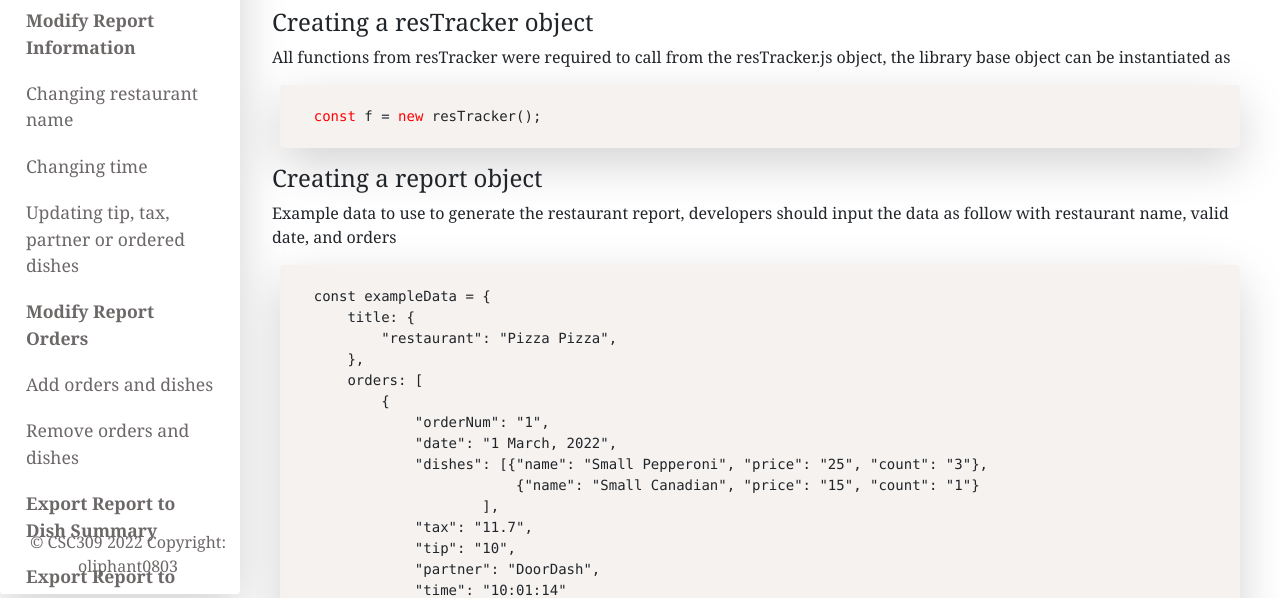
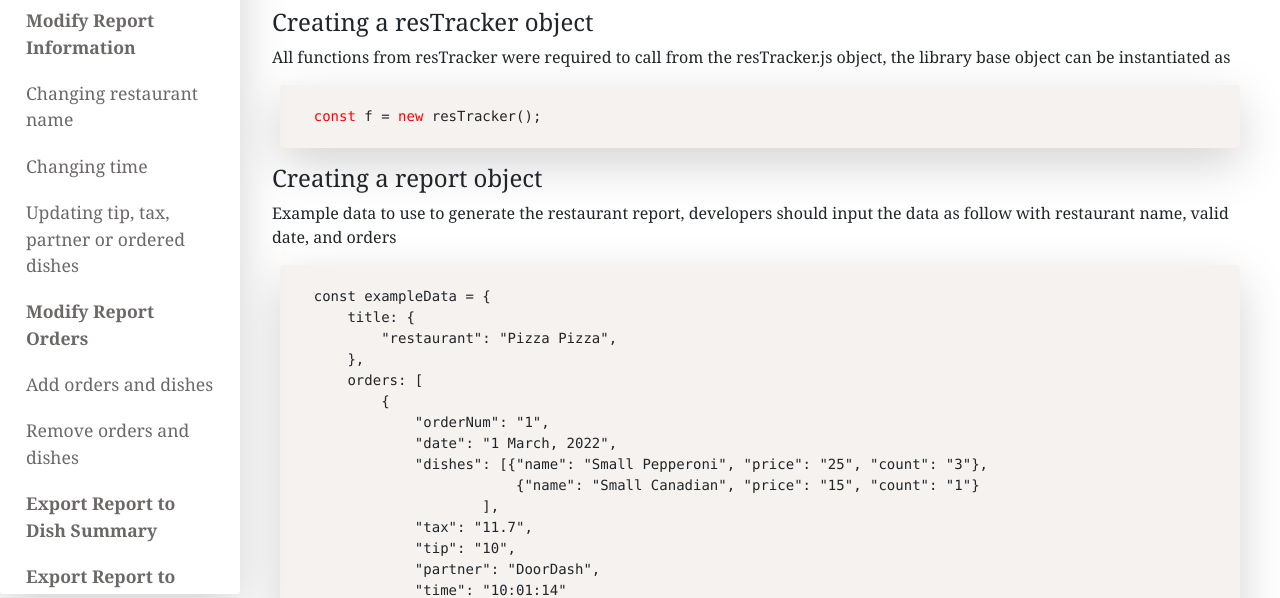
Before and after one commit to oliphant0803/res_tracker.js, a website: page pub/examples.html in a window 1280 px wide. Shown: the part 206-804 px from the top of the page. Drawn offline with nearby package versions, Linux system fonts and the light colour scheme.

```diff
--- a/pub/examples.html
+++ b/pub/examples.html
@@ -108,12 +108,7 @@
 
         </ul>
 
-        <footer class="page-footer font-small pt-4">
 
-          <div class="footer-copyright text-center py-3">© CSC309 2022 Copyright:
-            <a href="https://github.com/oliphant0803"> oliphant0803</a>
-          </div>
-        </footer>
     </nav>
 
     <!-- Page Content  -->
--- a/pub/styles/examples.css
+++ b/pub/styles/examples.css
@@ -55,18 +55,12 @@
   border: none;
 }
 
-
 a,
 a:hover,
 a:focus {
   color: inherit;
   text-decoration: none;
   transition: all 0.3s;
-}
-
-.page-footer{
-position:absolute;
-bottom: 0;
 }
 
 .wrapper {
--- a/pub/styles/index.css
+++ b/pub/styles/index.css
@@ -191,8 +191,8 @@
   }
 
   .page-footer{
-    position: absolute;
-  bottom: 2.5rem;
-  width: 100%;
-  height: 2.5rem;
+    position:fixed;
+    bottom: 2.5rem;
+    width: 100%;
+    height: 2.5rem;
   }
```
Also changed, not shown: pub/index.html (+1 -0 lines).
